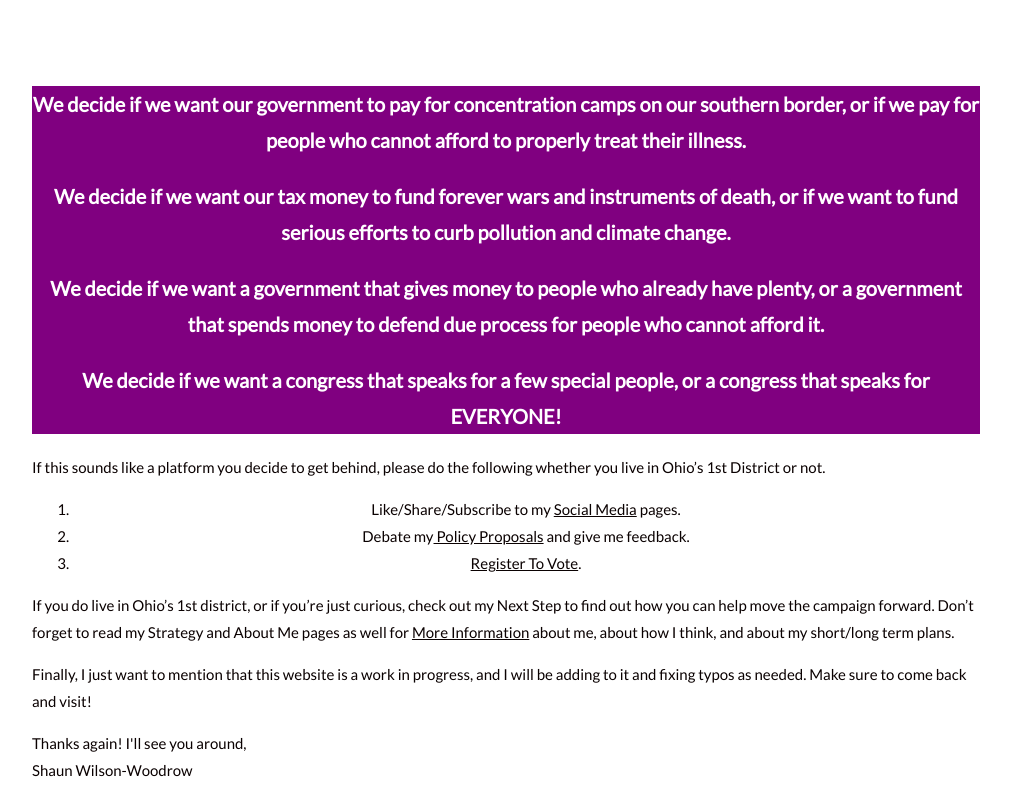
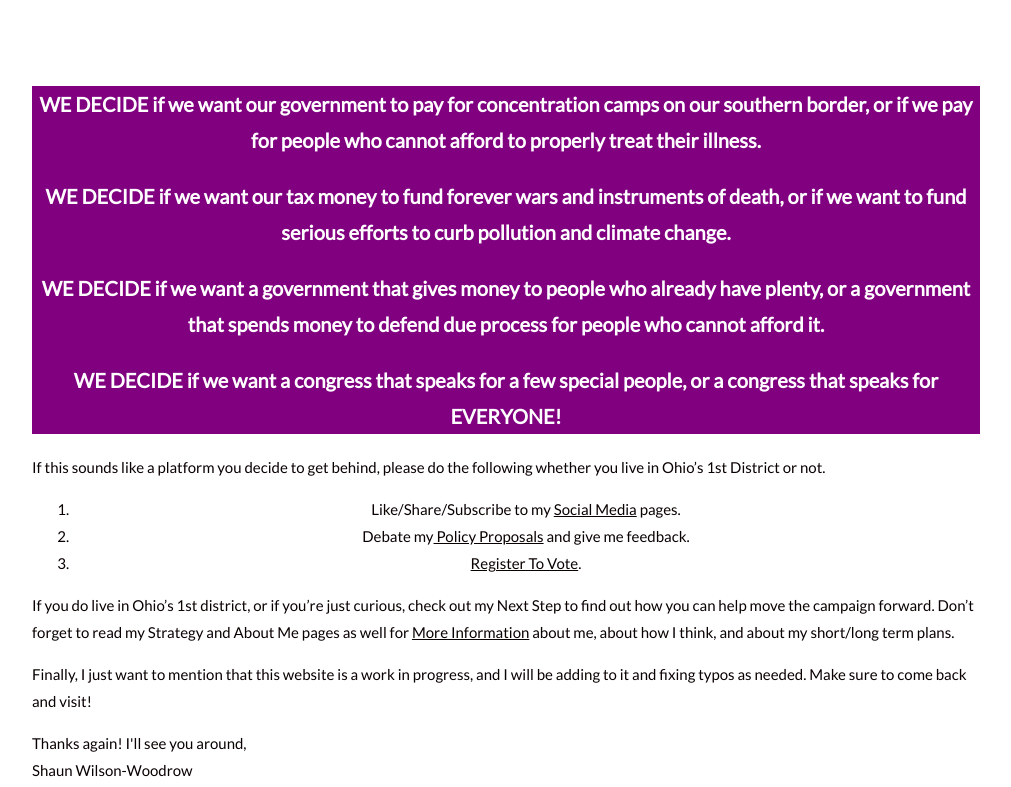
Before and after one commit to Shaun4ohio/Shaun4ohio.github.io, a plain HTML site: page index.html in a window 1280 px wide. Shown: the part 1136-1923 px from the top of the page, without its empty margins (134-1145 px from the left). Drawn offline with nearby package versions, Linux system fonts and the light colour scheme.

Commit message:
Update index.html

```diff
--- a/index.html
+++ b/index.html
@@ -94,16 +94,16 @@ h1{
 <br>
 <div class="weDecide"  >
   <b>
-  <p>We decide if we want our government to pay for concentration camps on our southern border,
+  <p>WE DECIDE if we want our government to pay for concentration camps on our southern border,
     or if we pay for people who cannot afford to properly treat their illness. </p>
 
-  <p>We decide if we want our tax money to fund forever wars and instruments of death,
+  <p>WE DECIDE if we want our tax money to fund forever wars and instruments of death,
      or if we want to fund serious efforts to curb pollution and climate change. </p>
 
-  <p>We decide if we want a government that gives money to people who already have plenty,
+  <p>WE DECIDE if we want a government that gives money to people who already have plenty,
     or a government that spends money to defend due process for people who cannot afford it. </p>
 
-  <p>We decide if we want a congress that speaks for a few special people, or a congress that speaks for EVERYONE! </p>
+  <p>WE DECIDE if we want a congress that speaks for a few special people, or a congress that speaks for EVERYONE! </p>
   </b>
 </div>
 
@@ -469,7 +469,7 @@ h1{
         <br>
         <i class="fa fa-facebook-official fa-fw w3-hover-text-black w3-xlarge w3-margin-right"></i> Facebook: <a href="https://www.facebook.com/shaun.wilsonwoodrow">Personal Page</a><br>
         <i class="fa fa-facebook-official fa-fw w3-hover-text-black w3-xlarge w3-margin-right"></i> Facebook: <a href="https://www.facebook.com/Shaun4ohio">Campaign Page</a><br>
-        <i class="fa fa-twitter fa-fw w3-hover-text-black w3-xlarge w3-margin-right"></i> Twitter: Coming Soon!<br>
+        <i class="fa fa-twitter fa-fw w3-hover-text-black w3-xlarge w3-margin-right"></i> Twitter: <a href="https://twitter.com/shaun4ohio">Campaign Page</a><br>
         <i class="fa fa-twitch fa-fw w3-hover-text-black w3-xlarge w3-margin-right"></i> Twitch: Coming Soon!<br>
         <i class="fa fa-youtube fa-fw w3-hover-text-black w3-xlarge w3-margin-right"></i> Youtube: Coming Soon!<br>
       </div>
```
